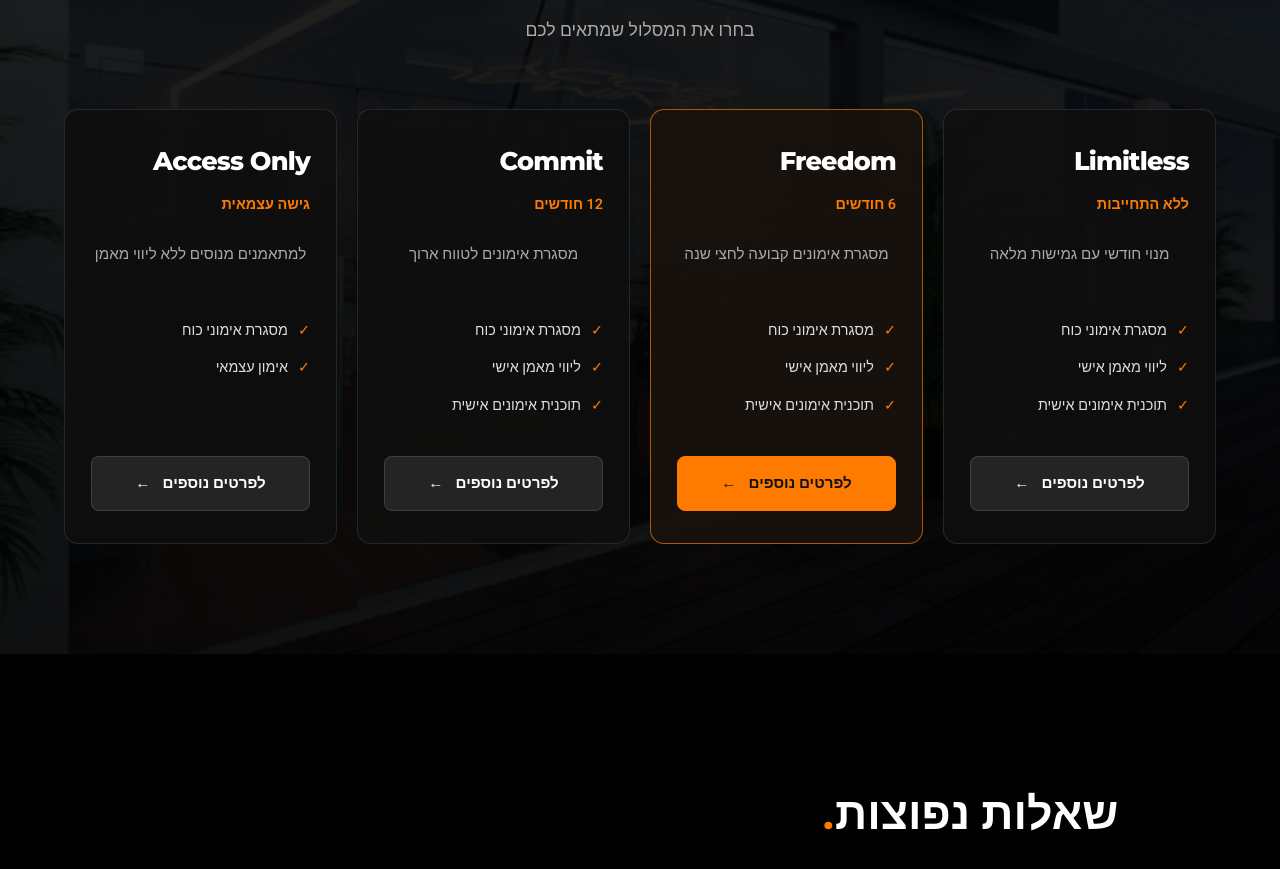
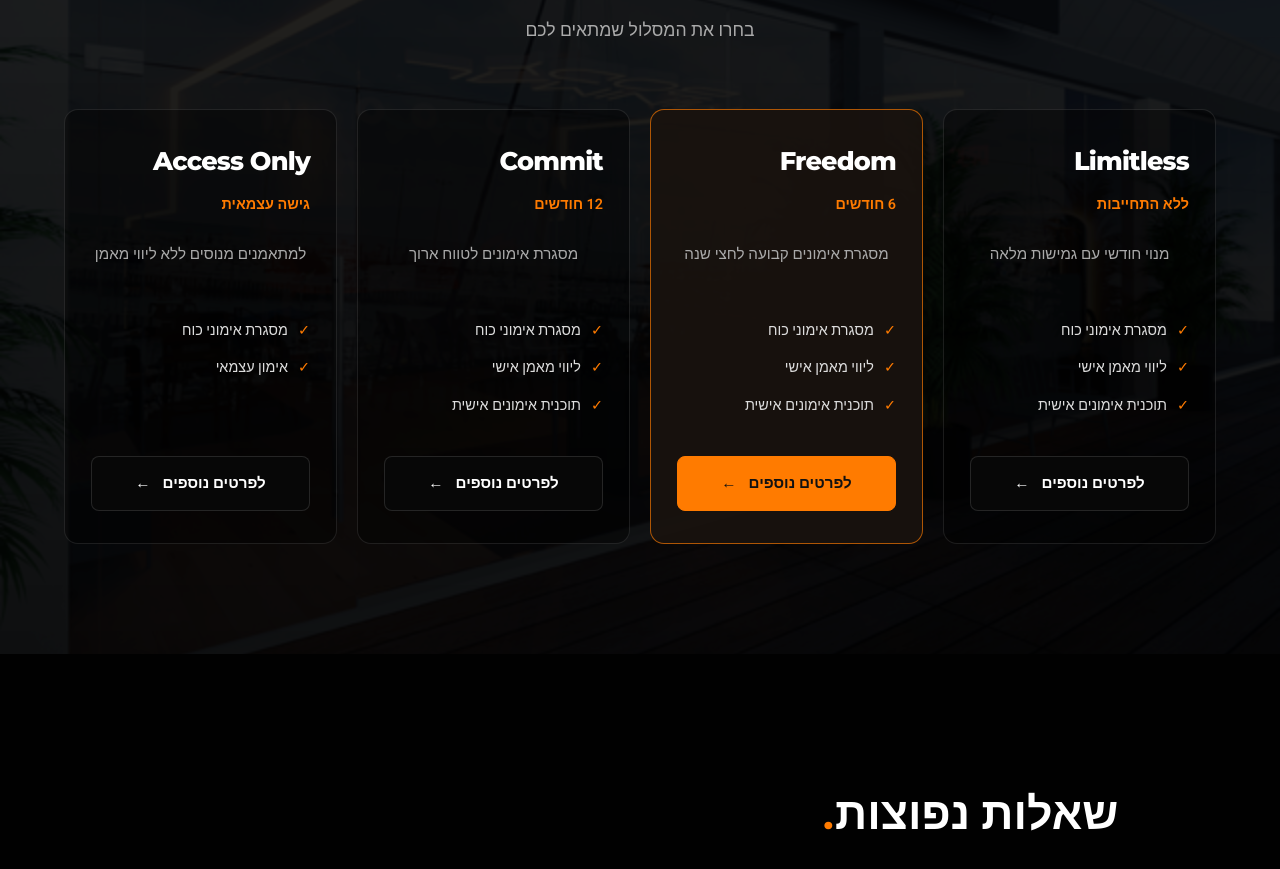
Before and after one commit to Kalzemic/Minimal_Body, a React (Vite) app: page / in a window 1280 px wide. Shown: the part 1780-2649 px from the top of the page. Built offline with nearby package versions, Linux system fonts and the light colour scheme; grey boxes are pictures that could not be loaded.

Commit message:
sub card background recolor

```diff
--- a/src/styles/Subscriptions.css
+++ b/src/styles/Subscriptions.css
@@ -62,7 +62,7 @@
     padding: 32px 26px;
     min-width: 0;
 
-    background: rgba(15, 15, 15, 0.9);
+    background: rgba(0, 0, 0, 0.4);
     border: 1px solid rgba(255, 255, 255, 0.1);
     border-radius: 14px;
 
@@ -150,7 +150,7 @@
     padding: 15px 12px;
     box-sizing: border-box;
 
-    background: #242424;
+    background: #070707;
     border: 1px solid rgba(255, 255, 255, 0.12);
     border-radius: 8px;
 
```
